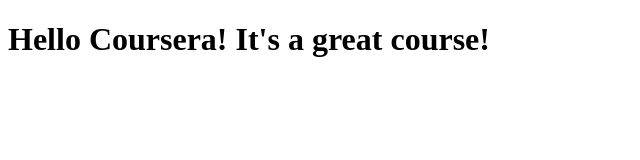
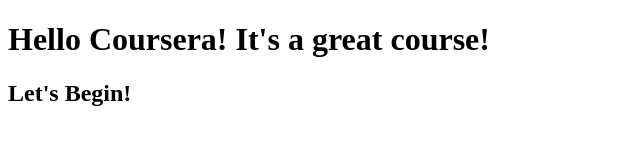
Before and after one commit to mariamdiya/coursera-test, a plain HTML site: page site/index.html in a window 1280 px wide. Shown: the whole page, without its empty margins (0-640 px from the left). Drawn offline with Linux system fonts and the light colour scheme.

Commit message:
My First Page

```diff
--- a/site/index.html
+++ b/site/index.html
@@ -5,5 +5,6 @@
 </head>
 <body>
 <h1>Hello Coursera! It's a great course!</h1>
+<h2>Let's Begin!</h2>
 </body>
 </html>
```
